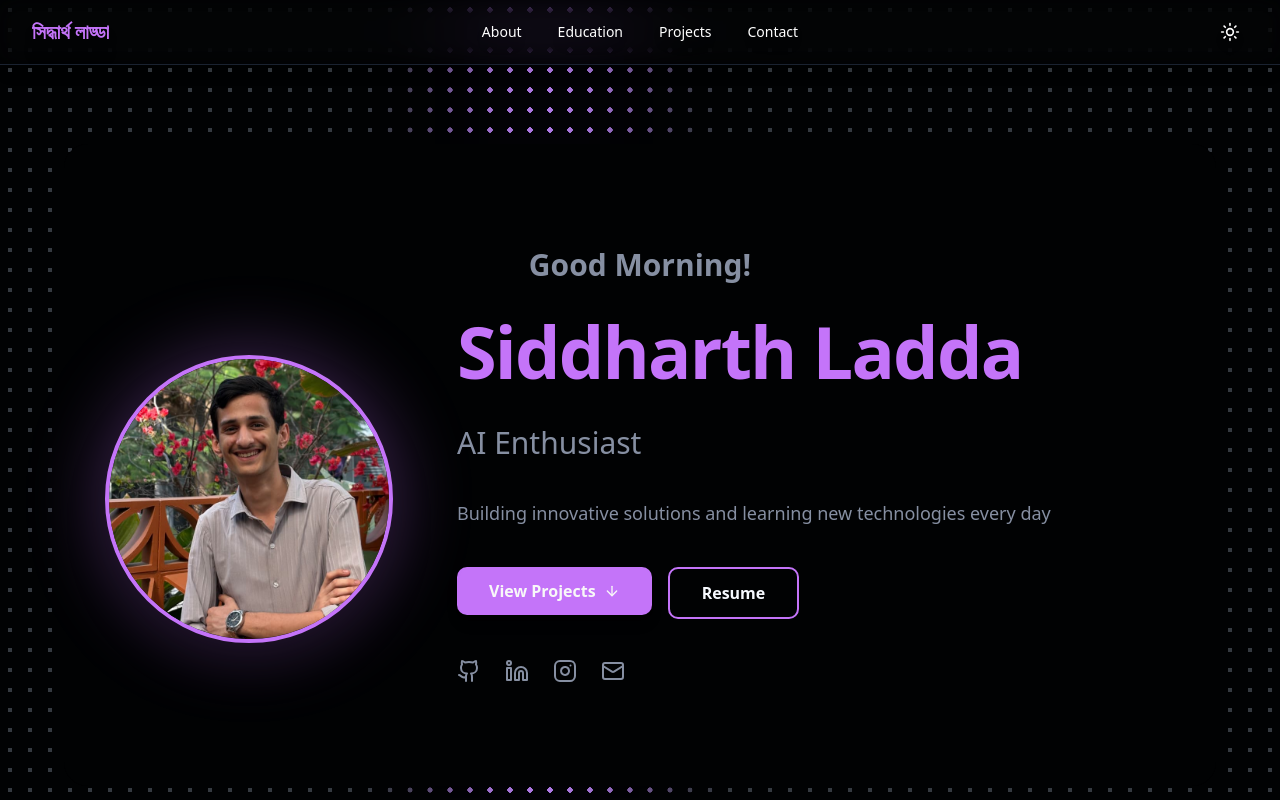
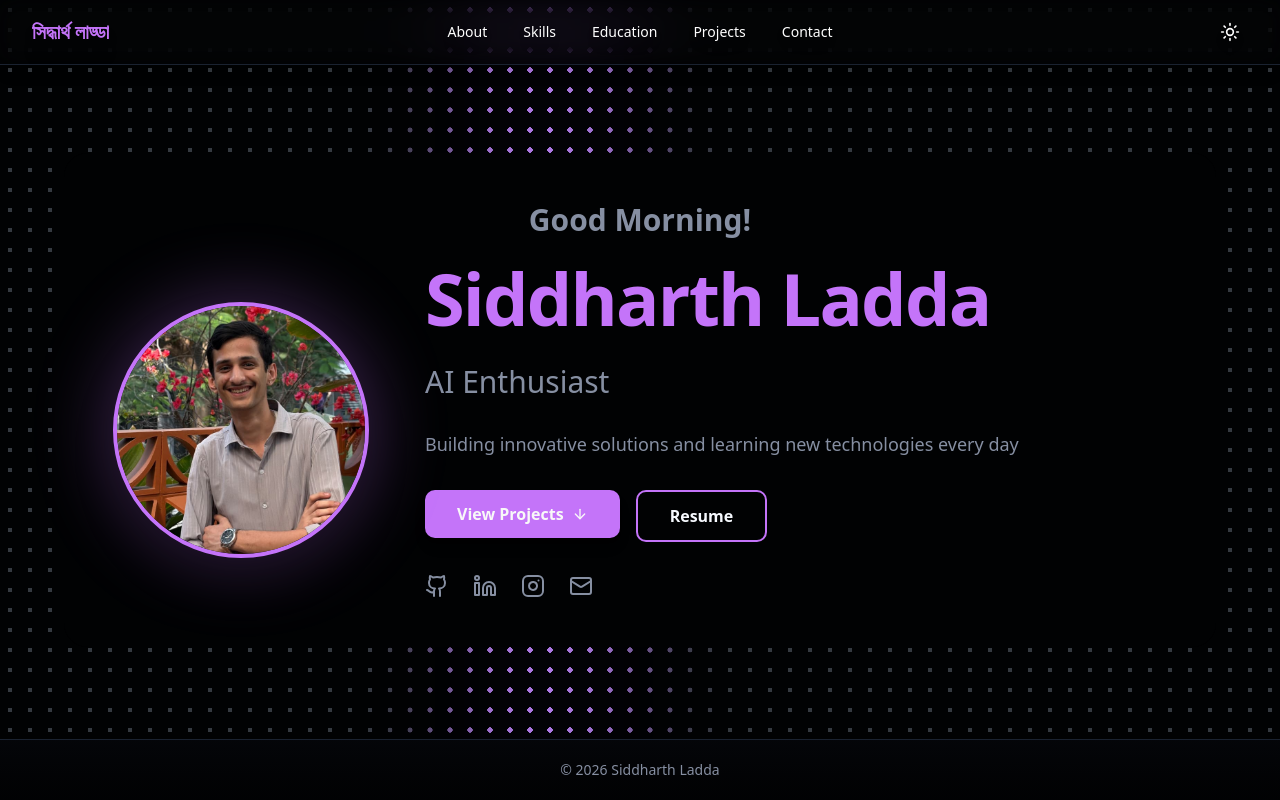
Before and after one commit to laddasiddharth/Portfolio, a React (Vite) app: page / in a window 1280 px wide. Shown: the top 800 px of the page. Built offline with nearby package versions, Linux system fonts and the light colour scheme.

Commit message:
Add Skills component and update routing; refine About, Hero, and layout styles

```diff
--- a/src/App.tsx
+++ b/src/App.tsx
@@ -5,6 +5,7 @@ import { DottedGlowBackground } from "./components/ui/dotted-glow-background";
 import Header from "./components/Header";
 import Hero from "./components/Hero";
 import About from "./components/About";
+import Skills from "./components/Skills";
 import Projects from "./components/Projects";
 import Education from "./components/Education";
 import Contact from "./components/Contact";
@@ -13,6 +14,8 @@ import Footer from "./components/Footer";
 function App() {
   const location = useLocation();
   const lenisRef = useRef<Lenis | null>(null);
+  const isHomePage = location.pathname === '/';
+  const isSkillsPage = location.pathname === '/skills';
 
   // Initialize Lenis smooth scroll
   useEffect(() => {
@@ -48,7 +51,7 @@ function App() {
 
   return (
     <>
-      <div className="min-h-screen bg-background text-foreground relative overflow-hidden">
+      <div className={`bg-background text-foreground relative ${isHomePage || isSkillsPage ? 'h-screen max-h-screen overflow-hidden' : 'min-h-screen'}`}>
         {/* Dotted Glow Background - Fixed across entire page */}
         <div className="fixed inset-0 z-0">
           <DottedGlowBackground className="pointer-events-none dark:opacity-100 opacity-70" />
@@ -58,12 +61,13 @@ function App() {
         <div className="fixed inset-0 z-[1] pointer-events-none bg-background/20 backdrop-blur-[0.5px]" />
 
         {/* Content - Above background */}
-        <div className="relative z-10 animate-fade-in flex flex-col min-h-screen">
+        <div className={`relative z-10 animate-fade-in flex flex-col ${isHomePage || isSkillsPage ? 'h-full overflow-hidden' : 'min-h-screen'}`}>
           <Header />
-          <main className="flex-grow pt-16">
+          <main className={`flex-grow ${isHomePage || isSkillsPage ? 'overflow-hidden' : ''}`}>
             <Routes>
               <Route path="/" element={<Hero />} />
               <Route path="/about" element={<About />} />
+              <Route path="/skills" element={<Skills />} />
               <Route path="/education" element={<Education />} />
               <Route path="/projects" element={<Projects />} />
               <Route path="/contact" element={<Contact />} />
--- a/src/components/About.tsx
+++ b/src/components/About.tsx
@@ -1,64 +1,9 @@
-import SpotlightCard from './ui/SpotlightCard';
+export default function About() {
+  const aboutContent = `I'm a Computer Science undergraduate with a strong passion for building web applications and exploring artificial intelligence. I enjoy creating software that is practical, efficient, and user-focused. Throughout my journey, I have worked on developing full-featured web platforms, designing smooth and responsive user experiences, connecting frontend interfaces with backend systems, and organizing data efficiently for various real-world applications.
 
-interface Skill {
-  name: string;
-  iconSlug: string;
-}
+Alongside web development, I actively explore how intelligent systems can solve everyday problems. I have hands-on experience creating smart desktop tools, building systems that understand and process text, developing programs that can learn from data and make predictions, and designing automated solutions that help users save time and work more effectively with high accuracy and dependability.
 
-interface SkillCategory {
-  title: string;
-  skills: Skill[];
-}
-
-export default function About() {
-  const aboutContent = `I'm a Computer Science undergraduate with a strong interest in full-stack development and machine learning, and I enjoy building software that is practical, efficient, and user-focused. Through projects like FreshFetch, I have worked on scalable MERN-based applications with responsive interfaces, fast API communication, and performance-oriented frontend optimization.
-
-Alongside web development, I like exploring how intelligent systems can solve real problems. My work on Notivos-AI and a spam email detection system gave me hands-on experience with desktop applications, AI-assisted workflows, NLP pipelines, and model-driven problem solving, including building solutions that balance usability, accuracy, and system reliability.
-
-I'm currently looking for opportunities to keep learning, collaborate with motivated teams, and contribute to projects that create meaningful real-world impact.`;
-
-  const skillCategories: SkillCategory[] = [
-    {
-      title: 'Programming Languages',
-      skills: [
-        { name: 'Python', iconSlug: 'python' },
-        { name: 'JavaScript', iconSlug: 'js' },
-        { name: 'Java', iconSlug: 'java' },
-        { name: 'C++', iconSlug: 'cpp' },
-        { name: 'C', iconSlug: 'c' },
-      ]
-    },
-    {
-      title: 'Web Development',
-      skills: [
-        { name: 'React', iconSlug: 'react' },
-        { name: 'Next.js', iconSlug: 'nextjs' },
-        { name: 'Tailwind', iconSlug: 'tailwind' },
-        { name: 'HTML5', iconSlug: 'html' },
-        { name: 'CSS3', iconSlug: 'css' },
-      ]
-    },
-    {
-      title: 'Backend & Databases',
-      skills: [
-        { name: 'Node.js', iconSlug: 'nodejs' },
-        { name: 'Express.js', iconSlug: 'express' },
-        { name: 'PostgreSQL', iconSlug: 'postgres' },
-        { name: 'MySQL', iconSlug: 'mysql' },
-        { name: 'MongoDB', iconSlug: 'mongodb' },
-      ]
-    },
-    {
-      title: 'Tools & Platforms',
-      skills: [
-        { name: 'Git', iconSlug: 'git' },
-        { name: 'Docker', iconSlug: 'docker' },
-        { name: 'Linux', iconSlug: 'linux' },
-        { name: 'Postman', iconSlug: 'postman' },
-        { name: 'Vercel', iconSlug: 'vercel' },
-      ]
-    }
-  ];
+I'm currently seeking opportunities to continue learning, collaborate with motivated teams, and contribute to innovative projects that create meaningful real-world impact through technology.`;
 
   return (
     <section id="about" className="relative py-20">
@@ -66,14 +11,13 @@ I'm currently looking for opportunities to keep learning, collaborate with motiv
       <div className="absolute inset-0 bg-background/15 backdrop-blur-[0.5px]" />
 
       <div className="relative z-10 container mx-auto px-4 sm:px-6 lg:px-8">
-        {/* Glassmorphism Card Container - Single card for both About and Skills */}
+        {/* Glassmorphism Card Container */}
         <div className="max-w-4xl mx-auto bg-background border border-gray-200 dark:border-transparent shadow-lg dark:shadow-none backdrop-blur-ultra rounded-3xl p-8 md:p-12">
 
           {/* About Me Section */}
-          <div className="mb-16">
+          <div>
             <div className="text-center mb-12">
               <h2 className="text-4xl sm:text-5xl font-bold mb-4">About <span className="text-accent">Me</span></h2>
-              <div className="w-20 h-1 bg-gradient-to-r from-primary to-accent mx-auto rounded-full" />
             </div>
 
             <div className="max-w-3xl mx-auto">
@@ -85,45 +29,6 @@ I'm currently looking for opportunities to keep learning, collaborate with motiv
             </div>
           </div>
 
-          {/* Skills Section */}
-          <div>
-            <div className="space-y-12">
-              {skillCategories.map((category, idx) => (
-                <div key={idx} className="animate-fade-in" style={{ animationDelay: `${idx * 100}ms` }}>
-                  <div className="flex items-center justify-center mb-6">
-                    <h3 className="text-xl font-bold text-foreground/90">
-                      {category.title}
-                    </h3>
-                  </div>
-
-                  <div className="flex flex-wrap justify-center gap-x-7 gap-y-7 max-w-4xl mx-auto">
-                    {category.skills.map((skill, skillIdx) => (
-                      <div
-                        key={skillIdx}
-                        className="flex flex-col items-center gap-2 group w-18"
-                      >
-                        <SpotlightCard
-                          className="w-14 h-14 bg-background/40 backdrop-blur-sm border border-border/40 rounded-lg flex items-center justify-center p-2 transition-all duration-300 group-hover:border-accent/40 group-hover:scale-110 group-hover:shadow-lg"
-                          spotlightColor="rgba(var(--accent-rgb), 0.15)"
-                        >
-                          <img
-                            src={`https://skillicons.dev/icons?i=${skill.iconSlug}`}
-                            alt={skill.name}
-                            className="w-full h-full object-contain transition-all duration-300"
-                            loading="lazy"
-                          />
-                        </SpotlightCard>
-                        <span className="text-[9px] font-medium uppercase tracking-wider text-muted-foreground group-hover:text-accent transition-colors duration-300 text-center whitespace-nowrap">
-                          {skill.name}
-                        </span>
-                      </div>
-                    ))}
-                  </div>
-                </div>
-              ))}
-            </div>
-          </div>
-
         </div>
       </div>
     </section>
--- a/src/components/Contact.tsx
+++ b/src/components/Contact.tsx
@@ -22,7 +22,6 @@ export default function Contact() {
             <h2 className="text-4xl sm:text-5xl font-bold mb-4">
               Get In <span className="text-accent">Touch</span>
             </h2>
-            <div className="w-20 h-1 bg-gradient-to-r from-primary to-accent mx-auto rounded-full mb-6" />
             <p className="text-muted-foreground text-lg max-w-2xl mx-auto">
               Looking to collaborate? Reach out to discuss your next project, idea, or opportunity.
             </p>
--- a/src/components/Education.tsx
+++ b/src/components/Education.tsx
@@ -73,7 +73,6 @@ export default function Education() {
                 Education <span className="text-accent">Timeline</span>
               </h2>
             </div>
-            <div className="w-20 h-1 bg-gradient-to-r from-primary to-accent mx-auto rounded-full" />
           </div>
 
           <div className="relative w-full overflow-clip">
--- a/src/components/Footer.tsx
+++ b/src/components/Footer.tsx
@@ -15,10 +15,10 @@ export default function Footer() {
   };
 
   return (
-    <footer className="relative border-t border-border py-8 bg-gradient-to-t from-background to-card">
+    <footer className="relative border-t border-border py-5 bg-gradient-to-t from-background to-card">
       <div className="container mx-auto px-4 sm:px-6 lg:px-8">
         <div className="max-w-6xl mx-auto">
-          <div className="flex flex-col items-center space-y-8">
+          <div className="flex flex-col items-center space-y-2">
             {/* Social Links */}
             {socialLinks && socialLinks.length > 0 && (
               <div className="flex items-center gap-6">
--- a/src/components/Header.tsx
+++ b/src/components/Header.tsx
@@ -55,6 +55,7 @@ export default function Header() {
 
   const navItems = [
     { label: 'About', path: '/about' },
+    { label: 'Skills', path: '/skills' },
     { label: 'Education', path: '/education' },
     { label: 'Projects', path: '/projects' },
     { label: 'Contact', path: '/contact' },
--- a/src/components/Hero.tsx
+++ b/src/components/Hero.tsx
@@ -50,20 +50,20 @@ export default function Hero() {
   return (
     <section
       id="hero"
-      className="relative min-h-screen flex items-center justify-center overflow-hidden py-20"
+      className="relative h-screen max-h-screen flex items-center justify-center overflow-hidden"
     >
       {/* Content */}
-      <div className="relative z-10 container mx-auto px-4 sm:px-6 lg:px-8">
+      <div className="relative z-10 container mx-auto px-4 sm:px-6 lg:px-8 h-full flex items-center">
         {/* Glassmorphism Card Container */}
-        <div className="max-w-6xl mx-auto bg-background border border-gray-200 dark:border-transparent shadow-lg dark:shadow-none backdrop-blur-ultra rounded-3xl p-6 md:p-10">
-          <div className="flex items-center justify-center min-h-[70vh]">
-            <div className="flex flex-col items-center justify-center gap-8 w-full">
+        <div className="max-w-6xl w-full mx-auto bg-background border border-gray-200 dark:border-transparent shadow-lg dark:shadow-none backdrop-blur-ultra rounded-3xl p-8 md:p-12">
+          <div className="flex items-center justify-center">
+            <div className="flex flex-col items-center justify-center gap-6 w-full">
               {/* Greeting - Above everything */}
               <p className="text-xl sm:text-2xl md:text-3xl text-muted-foreground font-bold animate-fade-in text-center">
                 {greeting}!
               </p>
 
-              <div className="flex flex-col md:flex-row items-center justify-center gap-12 md:gap-16 w-full">
+              <div className="flex flex-col md:flex-row items-center justify-center gap-10 md:gap-14 w-full">
                 {/* Profile Photo - Left Side */}
                 <div className="flex-shrink-0">
                   <div className="relative">
@@ -71,13 +71,13 @@ export default function Hero() {
                     <img
                       src="/assets/photo_1.jpeg"
                       alt="Siddharth Ladda"
-                      className="relative rounded-full w-56 h-56 sm:w-64 sm:h-64 md:w-72 md:h-72 object-cover object-[center_80%] border-4 border-accent shadow-2xl"
+                      className="relative rounded-full w-52 h-52 sm:w-60 sm:h-60 md:w-64 md:h-64 object-cover object-[center_80%] border-4 border-accent shadow-2xl"
                     />
                   </div>
                 </div>
 
                 {/* Content - Right Side */}
-                <div className="flex-1 text-center md:text-left space-y-6">
+                <div className="flex-1 text-center md:text-left space-y-5">
 
                 {/* Name */}
                 <h1 className="text-5xl sm:text-6xl md:text-7xl font-bold tracking-tight">
@@ -85,7 +85,7 @@ export default function Hero() {
                 </h1>
 
                 {/* Animated Subtitle */}
-                <div className="h-12 sm:h-14 md:h-16 flex items-center justify-center md:justify-start">
+                <div className="h-10 sm:h-12 md:h-14 flex items-center justify-center md:justify-start">
                   <p
                     key={currentTitleIndex}
                     className="text-xl sm:text-2xl md:text-3xl text-muted-foreground font-light animate-fade-in"
@@ -100,7 +100,7 @@ export default function Hero() {
                 </p>
 
                 {/* CTA Buttons */}
-                <div className="flex flex-col sm:flex-row items-center md:items-start md:justify-start justify-center gap-4 pt-4">
+                <div className="flex flex-col sm:flex-row items-center md:items-start md:justify-start justify-center gap-4 pt-3">
                   <button
                     onClick={() => navigate('/projects')}
                     className="w-full sm:w-auto px-8 py-3 bg-accent text-accent-foreground rounded-lg font-semibold hover:bg-accent/90 transition-all shadow-lg hover:shadow-xl flex items-center justify-center gap-2"
@@ -118,7 +118,7 @@ export default function Hero() {
                 </div>
 
                 {/* Social Links */}
-                <div className="flex items-center justify-center md:justify-start gap-6 pt-4">
+                <div className="flex items-center justify-center md:justify-start gap-6 pt-3">
                   {socialLinks.map((link, idx) => {
                     const IconComponent = link.icon;
                     return (
--- a/src/components/Projects.tsx
+++ b/src/components/Projects.tsx
@@ -101,7 +101,6 @@ const projects: Project[] = [
             <h2 className="text-4xl sm:text-5xl font-bold mb-4">
               Featured <span className="text-accent">Projects</span>
             </h2>
-            <div className="w-20 h-1 bg-gradient-to-r from-primary to-accent mx-auto rounded-full" />
           </div>
 
           {projects && projects.length > 0 ? (
--- /dev/null
+++ b/src/components/Skills.tsx
@@ -0,0 +1,110 @@
+import SpotlightCard from './ui/SpotlightCard';
+
+interface Skill {
+  name: string;
+  iconSlug: string;
+}
+
+interface SkillCategory {
+  title: string;
+  skills: Skill[];
+}
+
+export default function Skills() {
+  const skillCategories: SkillCategory[] = [
+    {
+      title: 'Programming Languages',
+      skills: [
+        { name: 'Python', iconSlug: 'python' },
+        { name: 'JavaScript', iconSlug: 'js' },
+        { name: 'Java', iconSlug: 'java' },
+        { name: 'C++', iconSlug: 'cpp' },
+        { name: 'C', iconSlug: 'c' },
+      ]
+    },
+    {
+      title: 'Web Development',
+      skills: [
+        { name: 'React', iconSlug: 'react' },
+        { name: 'Next.js', iconSlug: 'nextjs' },
+        { name: 'Tailwind', iconSlug: 'tailwind' },
+        { name: 'HTML5', iconSlug: 'html' },
+        { name: 'CSS3', iconSlug: 'css' },
+      ]
+    },
+    {
+      title: 'Backend & Databases',
+      skills: [
+        { name: 'Node.js', iconSlug: 'nodejs' },
+        { name: 'Express.js', iconSlug: 'express' },
+        { name: 'PostgreSQL', iconSlug: 'postgres' },
+        { name: 'MySQL', iconSlug: 'mysql' },
+        { name: 'MongoDB', iconSlug: 'mongodb' },
+      ]
+    },
+    {
+      title: 'Tools & Platforms',
+      skills: [
+        { name: 'Git', iconSlug: 'git' },
+        { name: 'Docker', iconSlug: 'docker' },
+        { name: 'Linux', iconSlug: 'linux' },
+        { name: 'Postman', iconSlug: 'postman' },
+        { name: 'Vercel', iconSlug: 'vercel' },
+      ]
+    }
+  ];
+
+  return (
+    <section id="skills" className="relative h-screen max-h-screen flex items-center justify-center overflow-hidden">
+      <div className="relative z-10 container mx-auto px-4 sm:px-6 lg:px-8 h-full flex items-center">
+        {/* Glassmorphism Card Container */}
+        <div className="max-w-6xl mx-auto bg-background border border-gray-200 dark:border-transparent shadow-lg dark:shadow-none backdrop-blur-ultra rounded-3xl p-8 md:p-12">
+
+          {/* Skills Section */}
+          <div>
+            <div className="text-center mb-12">
+              <h2 className="text-4xl sm:text-5xl font-bold mb-4">My <span className="text-accent">Skills</span></h2>
+            </div>
+
+            <div className="grid grid-cols-1 md:grid-cols-2 gap-y-12 md:gap-x-24">
+              {skillCategories.map((category, idx) => (
+                <div key={idx} className="animate-fade-in" style={{ animationDelay: `${idx * 100}ms` }}>
+                  <div className="flex items-center justify-center mb-6">
+                    <h3 className="text-xl font-bold text-foreground/90">
+                      {category.title}
+                    </h3>
+                  </div>
+
+                  <div className="flex justify-center gap-x-[26px]">
+                    {category.skills.map((skill, skillIdx) => (
+                      <div
+                        key={skillIdx}
+                        className="flex flex-col items-center gap-2 group flex-shrink-0"
+                      >
+                        <SpotlightCard
+                          className="w-[54px] h-[54px] bg-background/40 backdrop-blur-sm border border-border/40 rounded-lg flex items-center justify-center p-2 transition-all duration-300 group-hover:border-accent/40 group-hover:scale-110 group-hover:shadow-lg"
+                          spotlightColor="rgba(var(--accent-rgb), 0.15)"
+                        >
+                          <img
+                            src={`https://skillicons.dev/icons?i=${skill.iconSlug}`}
+                            alt={skill.name}
+                            className="w-full h-full object-contain transition-all duration-300"
+                            loading="lazy"
+                          />
+                        </SpotlightCard>
+                        <span className="text-[9px] font-medium uppercase tracking-wider text-muted-foreground group-hover:text-accent transition-colors duration-300 text-center whitespace-nowrap">
+                          {skill.name}
+                        </span>
+                      </div>
+                    ))}
+                  </div>
+                </div>
+              ))}
+            </div>
+          </div>
+
+        </div>
+      </div>
+    </section>
+  );
+}
```
